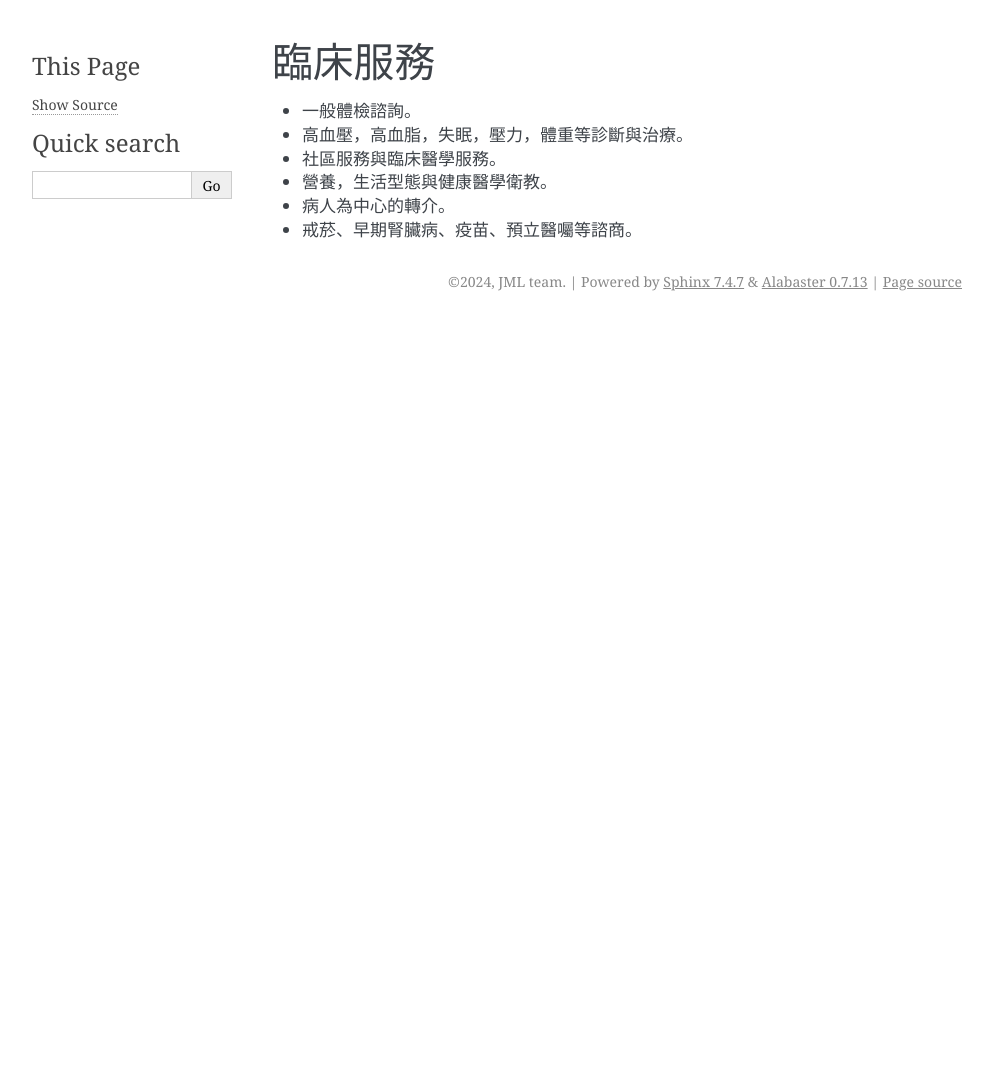
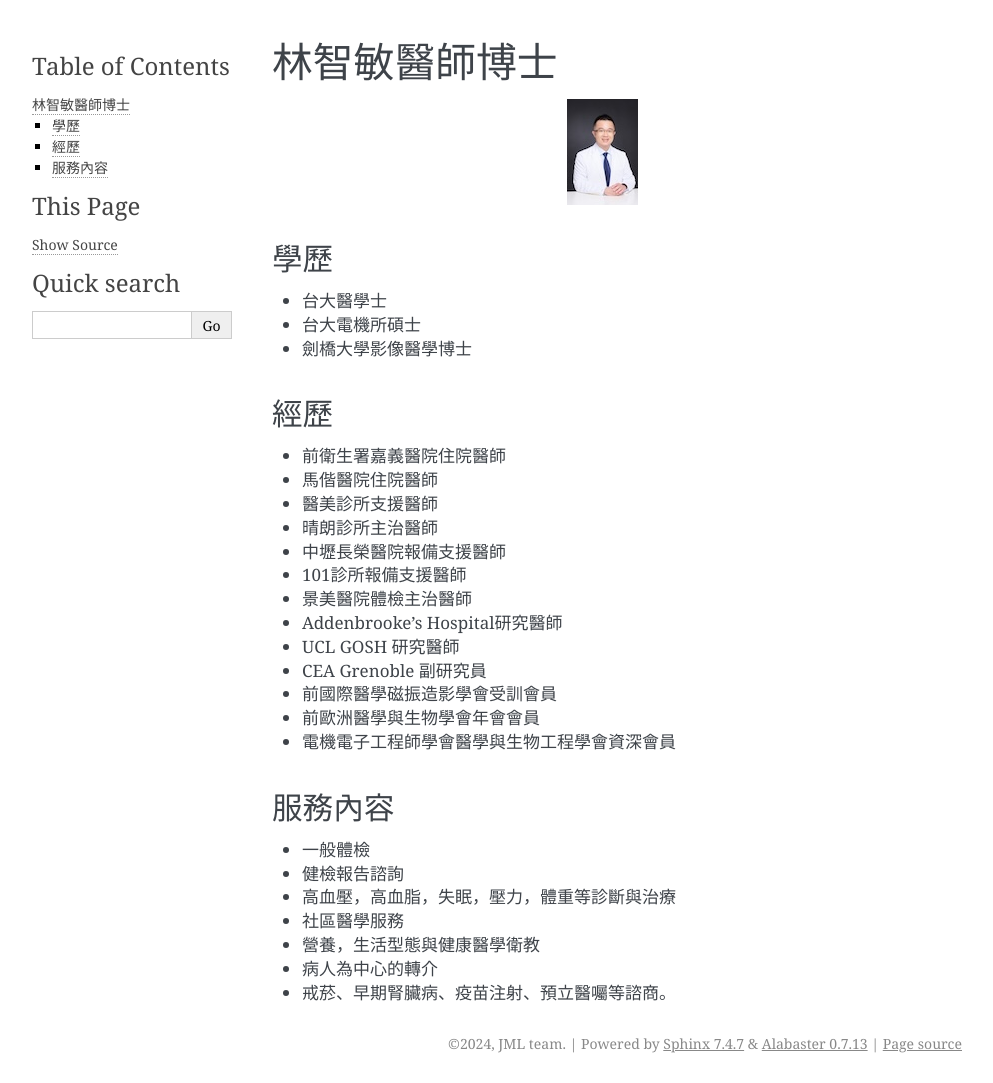
Before and after one commit to jyhmiinlin/jyhmiinlin.github.io, a Sphinx documentation site: the page built from docs/clinical_service.rst, in a window 1280 px wide. Shown: the whole page, without its empty margins (148-1141 px from the left). Built offline with Sphinx 7.4.7, drawn with Linux system fonts in a browser that asks for light colours; pages that are not in the unit, such as notebooks, are missing from menus; before the commit the page ends 900 px from its top, so only the background shows below that.

Commit message:
Update clinical_service.rst

```diff
--- a/docs/clinical_service.rst
+++ b/docs/clinical_service.rst
@@ -1,9 +1,44 @@
-臨床服務
+林智敏醫師博士
 ========
 
-* 一般體檢諮詢。
-* 高血壓，高血脂，失眠，壓力，體重等診斷與治療。
-* 社區服務與臨床醫學服務。
-* 營養，生活型態與健康醫學衛教。
-* 病人為中心的轉介。
-* 戒菸、早期腎臟病、疫苗、預立醫囑等諮商。
+.. image:: ../media/head.jpeg
+   :align: center
+   :alt: head
+
+學歷
+----
+
+* 台大醫學士
+* 台大電機所碩士
+* 劍橋大學影像醫學博士
+
+
+經歷
+----
+
+* 前衛生署嘉義醫院住院醫師
+* 馬偕醫院住院醫師
+* 醫美診所支援醫師
+* 晴朗診所主治醫師
+* 中壢長榮醫院報備支援醫師
+* 101診所報備支援醫師
+* 景美醫院體檢主治醫師
+* Addenbrooke's Hospital研究醫師
+* UCL GOSH 研究醫師
+* CEA Grenoble 副研究員
+* 前國際醫學磁振造影學會受訓會員
+* 前歐洲醫學與生物學會年會會員
+* 電機電子工程師學會醫學與生物工程學會資深會員
+
+
+
+服務內容
+-------
+
+* 一般體檢
+* 健檢報告諮詢
+* 高血壓，高血脂，失眠，壓力，體重等診斷與治療
+* 社區醫學服務
+* 營養，生活型態與健康醫學衛教
+* 病人為中心的轉介
+* 戒菸、早期腎臟病、疫苗注射、預立醫囑等諮商。
```
